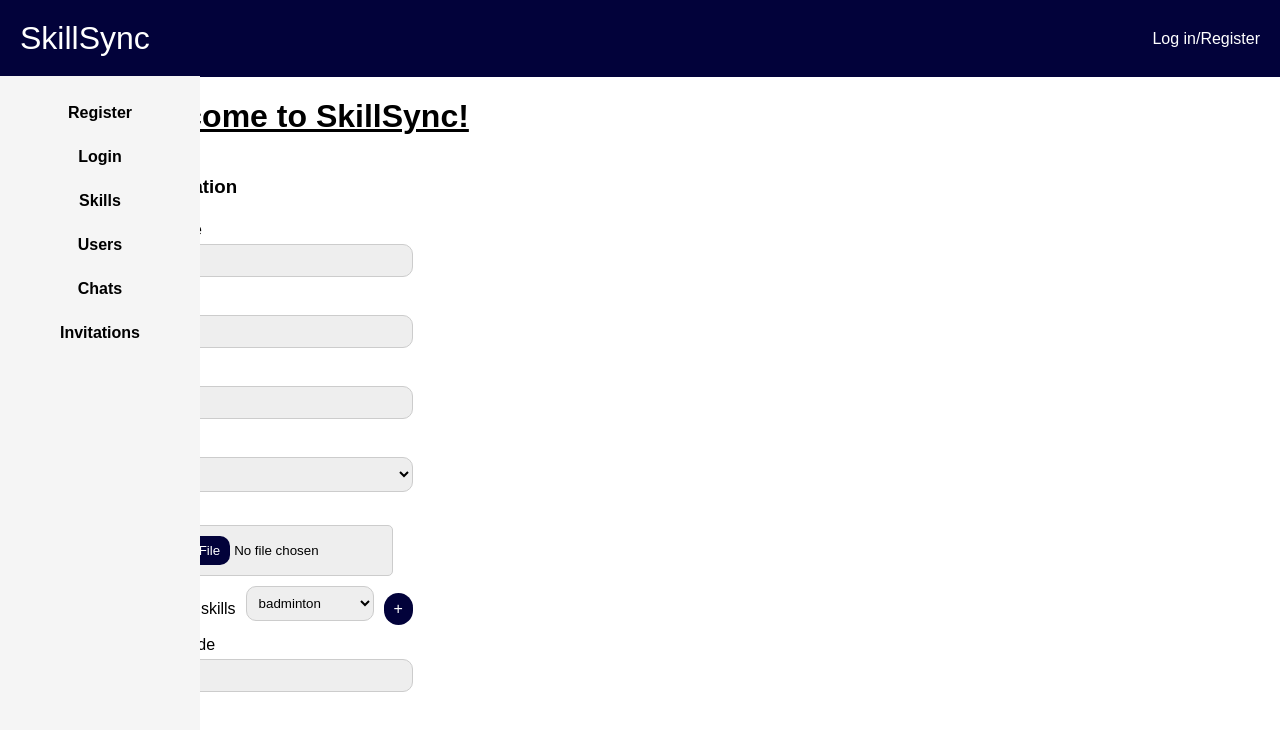
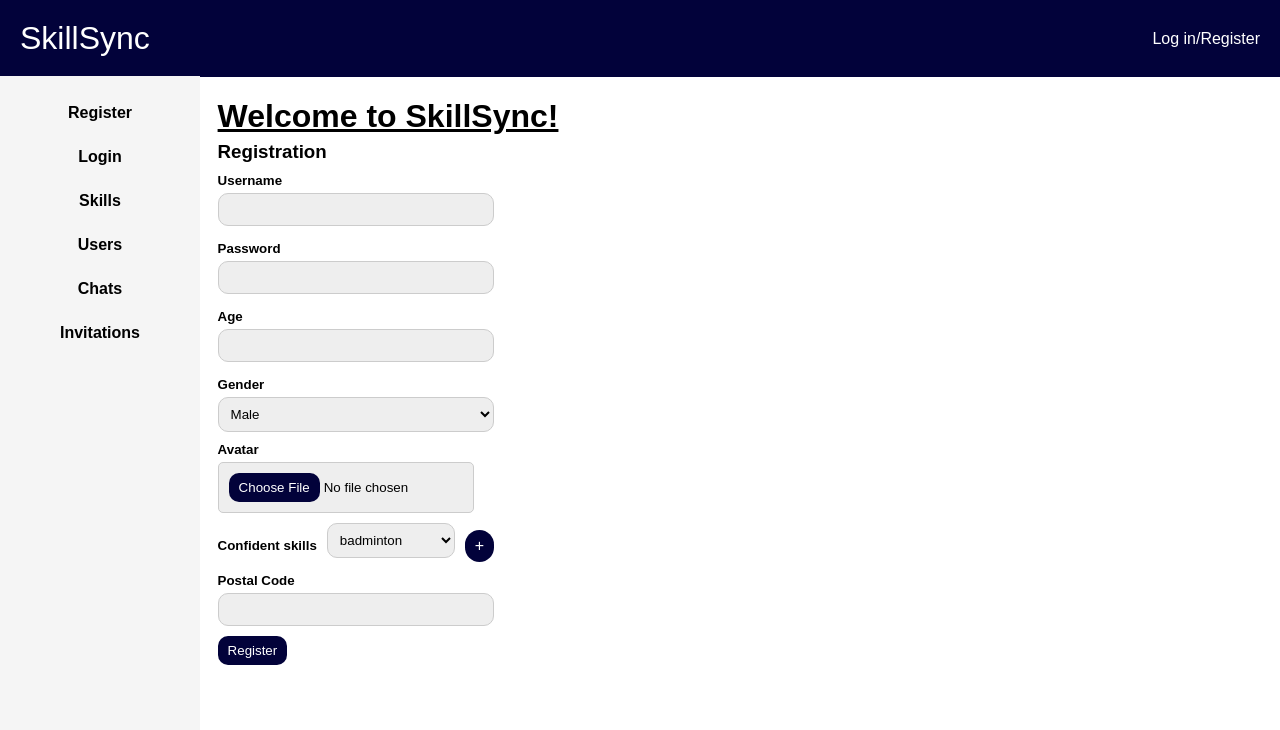
Before and after one commit to wdhzw/Skillsync, a React (Create React App) app in the folder skillsync/: page /Register in a window 1280 px wide. Shown: the top 730 px of the page. Built offline with nearby package versions, Linux system fonts and the light colour scheme.

Commit message:
css update

```diff
--- a/skillsync/src/pages/Login.css
+++ b/skillsync/src/pages/Login.css
@@ -7,15 +7,23 @@
     display: flex;
     flex-direction: column;
     align-items:self-start;
-    margin-left: 10%;
+    margin-left: 17%;
 }
 
 
 h1 {
     text-decoration: underline;
+    margin-bottom: 5px;
+}
+
+h3{
+    margin-top: 1px;
+    margin-bottom: 5px;
 }
 p {
     margin: 5px 0;
+    font-size: smaller;
+    font-weight: bold;
 }
 
 input, select{
--- a/skillsync/src/pages/Login.js
+++ b/skillsync/src/pages/Login.js
@@ -1,9 +1,12 @@
 import React from 'react';
 import './Login.css';
+import SideNav from '../SideNav';
 
 export default function Login() {
   return(
+
     <div className="login-wrapper">
+      <SideNav/>
       <h1>Welcome to SkillSync!</h1>
       <form>
         <label>
@@ -16,8 +19,8 @@ export default function Login() {
         </label>
         <div>
           <button type="submit">Log in</button>
-        </div>
-        <a href = "/register">Doesn't have an account? Sign up here</a>
+        </div><br/>
+        <a type="link" href = "/register">Doesn't have an account? Sign up here</a>
       </form>
     </div>
   )
--- a/skillsync/src/pages/Register.js
+++ b/skillsync/src/pages/Register.js
@@ -1,9 +1,11 @@
 import React from 'react';
 import './Login.css';
+import SideNav from '../SideNav';
 
 export default function Register() {
   return(
     <div className="register-wrapper">
+      <SideNav/>
       <h1>Welcome to SkillSync!</h1>
       <h3>Registration</h3>
       <form>
```
